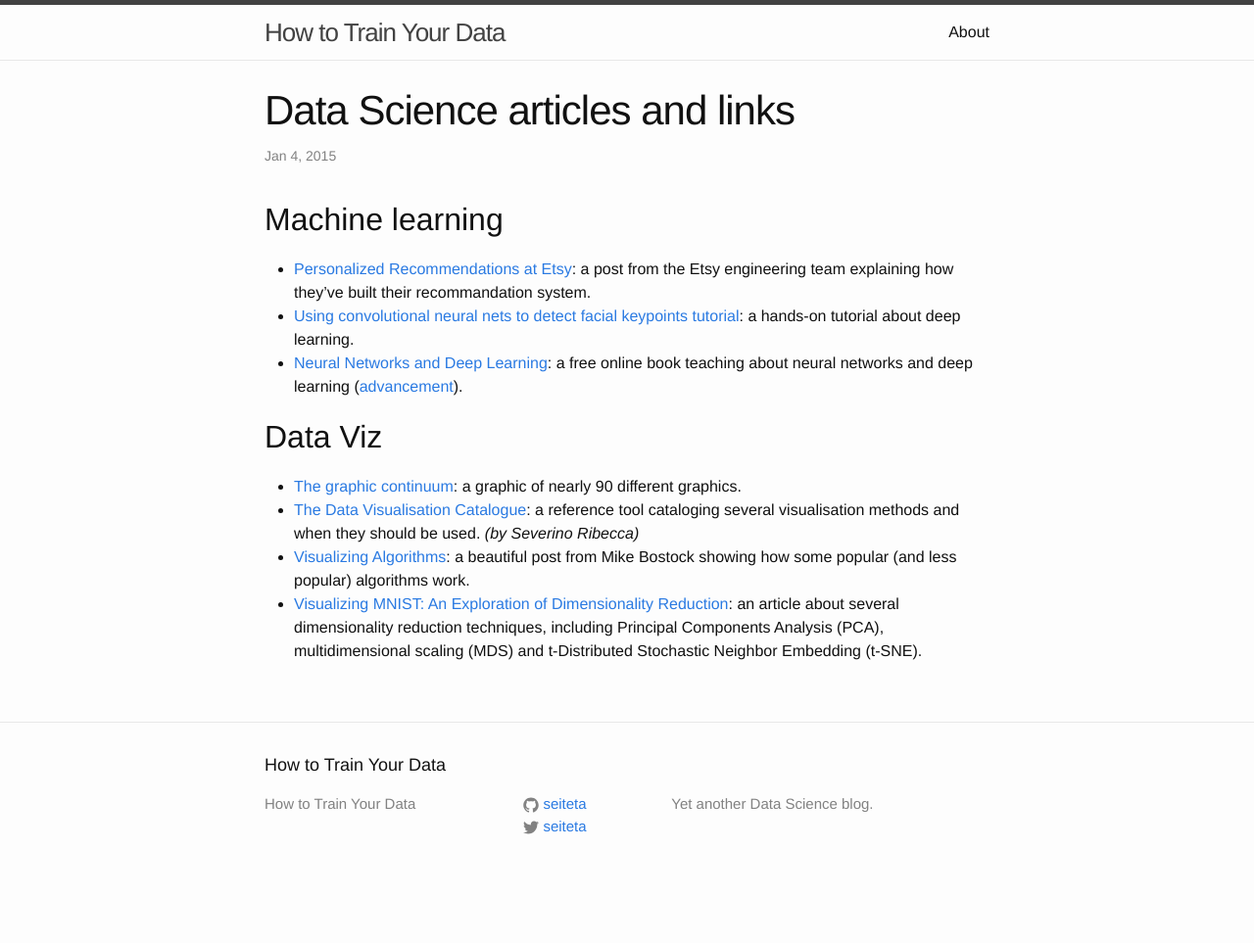
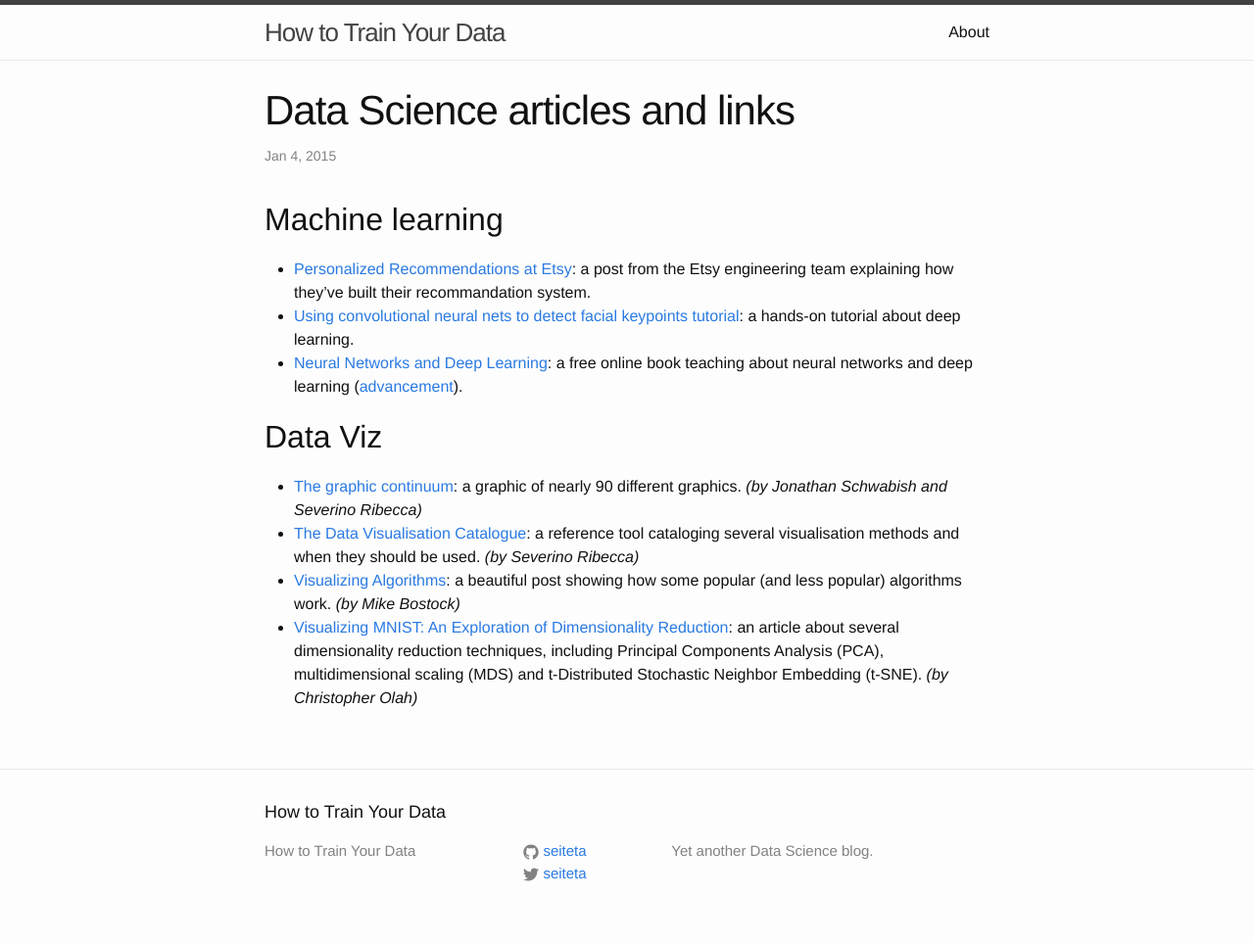
Before and after one commit to seiteta/seiteta.github.io_old, a Jekyll site: the page built from _posts/2015-01-04-articles.md, in a window 1280 px wide. Shown: the whole page at 98% size. Built offline with Jekyll 4.4.1, drawn with Linux system fonts in a browser that asks for light colours; before the commit the page ends 915 px from its top, so only the background shows below that.

Commit message:
Update 2015-01-04-articles.md

```diff
--- a/_posts/2015-01-04-articles.md
+++ b/_posts/2015-01-04-articles.md
@@ -14,7 +14,7 @@ tags: links
 
 ## Data Viz
 
-* [The graphic continuum](http://thumbnails-visually.netdna-ssl.com/the-graphic-continuum_5429904a31995.jpg): a graphic of nearly 90 different graphics.
+* [The graphic continuum](http://thumbnails-visually.netdna-ssl.com/the-graphic-continuum_5429904a31995.jpg): a graphic of nearly 90 different graphics. *(by Jonathan Schwabish and Severino Ribecca)*
 * [The Data Visualisation Catalogue](http://datavizcatalogue.com/): a reference tool cataloging several visualisation methods and when they should be used. *(by Severino Ribecca)*
-* [Visualizing Algorithms](http://bost.ocks.org/mike/algorithms/): a beautiful post from Mike Bostock showing how some popular (and less popular) algorithms work.
-* [Visualizing MNIST: An Exploration of Dimensionality Reduction](http://colah.github.io/posts/2014-10-Visualizing-MNIST/): an article about several dimensionality reduction techniques, including Principal Components Analysis (PCA), multidimensional scaling (MDS) and t-Distributed Stochastic Neighbor Embedding (t-SNE).
+* [Visualizing Algorithms](http://bost.ocks.org/mike/algorithms/): a beautiful post showing how some popular (and less popular) algorithms work. *(by Mike Bostock)*
+* [Visualizing MNIST: An Exploration of Dimensionality Reduction](http://colah.github.io/posts/2014-10-Visualizing-MNIST/): an article about several dimensionality reduction techniques, including Principal Components Analysis (PCA), multidimensional scaling (MDS) and t-Distributed Stochastic Neighbor Embedding (t-SNE). *(by Christopher Olah)*
```
